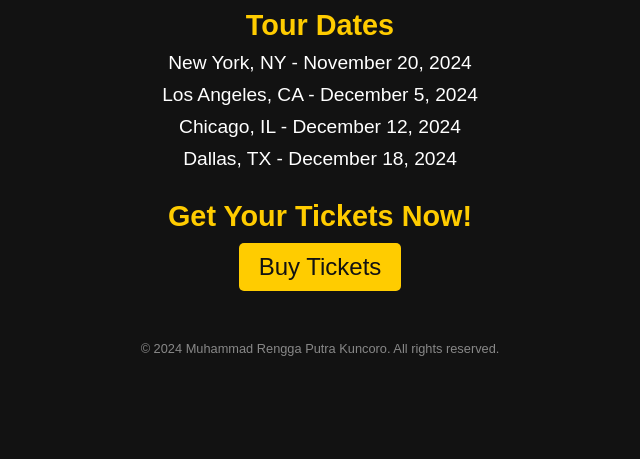
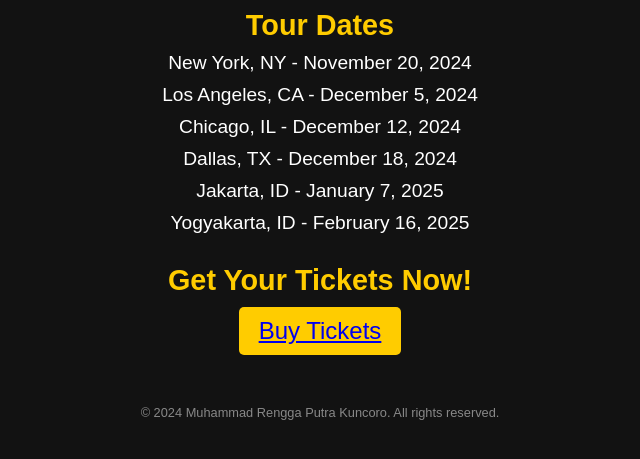
Before and after one commit to tendonintendo/TugasCSSPWEB, a plain HTML site: page index.html in a window 1280 px wide. Shown: the part 133-592 px from the top of the page, without its empty margins (320-960 px from the left). Drawn offline with Linux system fonts and the light colour scheme.

Commit message:
Update index.html

```diff
--- a/index.html
+++ b/index.html
@@ -19,12 +19,14 @@
             <li>Los Angeles, CA - December 5, 2024</li>
             <li>Chicago, IL - December 12, 2024</li>
             <li>Dallas, TX - December 18, 2024</li>
+            <li>Jakarta, ID - January 7, 2025</li>
+            <li>Yogyakarta, ID - February 16, 2025</li>
         </ul>
     </section>
 
     <section class="tickets">
         <h3>Get Your Tickets Now!</h3>
-        <button>Buy Tickets</button>
+        <button><a href="mcr cat.jpeg">Buy Tickets</a></button>
     </section>
 
     <footer>
```
